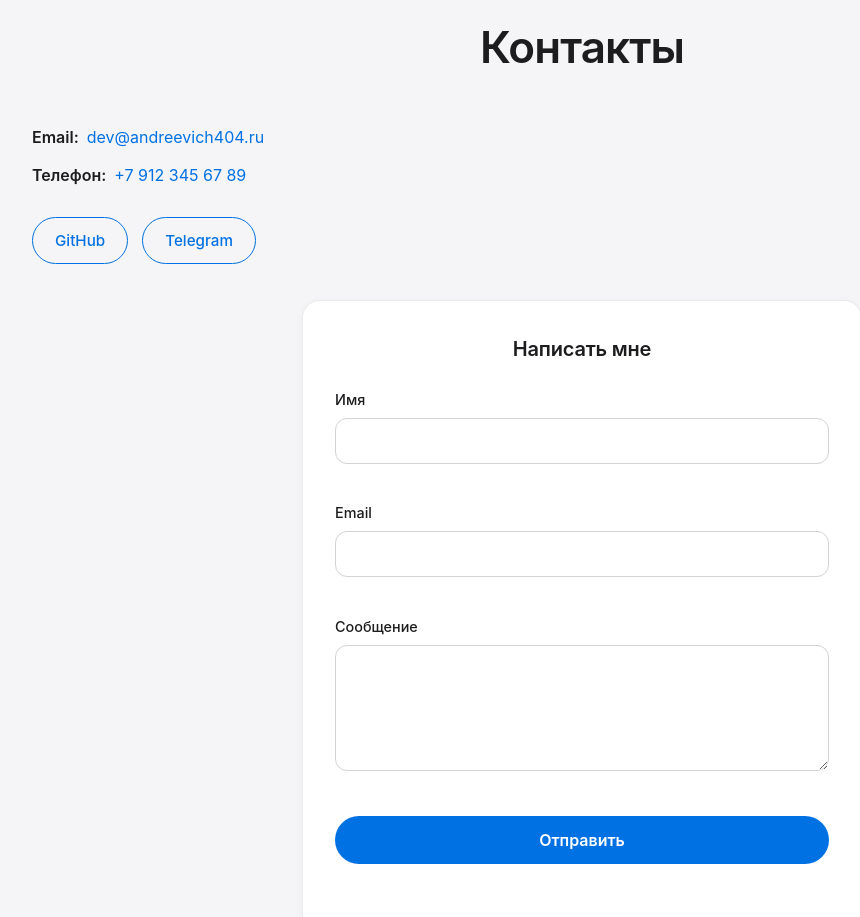
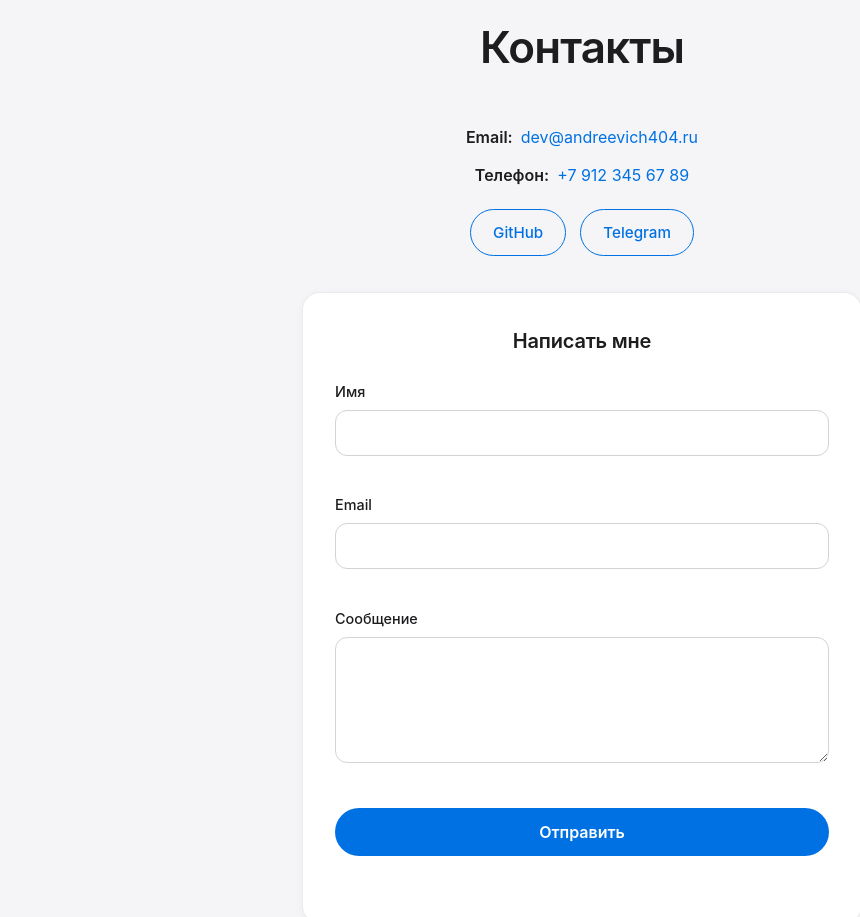
Before and after one commit to andreevich404/modern-web-development, a plain HTML site: page index.html in a window 1280 px wide. Shown: the part 2400-3317 px from the top of the page, without its empty margins (58-918 px from the left). Drawn offline with nearby package versions, Linux system fonts and the light colour scheme.

Commit message:
style(contacts): center contact details with the form
- Контакты и соцсети выровнены по центру в одной колонке с формой

```diff
--- a/css/styles.css
+++ b/css/styles.css
@@ -445,15 +445,27 @@
 	background: var(--color-bg-alt);
 }
 
+.contacts__intro {
+	max-width: 560px;
+	margin: 0 auto 36px;
+	display: flex;
+	flex-direction: column;
+	align-items: center;
+	text-align: center;
+}
+
 .contacts__list {
 	display: flex;
 	flex-direction: column;
+	align-items: center;
 	gap: 12px;
-	margin-bottom: 28px;
+	margin-bottom: 20px;
 }
 
 .contacts__item {
 	display: flex;
+	justify-content: center;
+	flex-wrap: wrap;
 	gap: 8px;
 }
 
@@ -474,8 +486,8 @@
 .contacts__socials {
 	display: flex;
 	flex-wrap: wrap;
+	justify-content: center;
 	gap: 14px;
-	margin-bottom: 36px;
 }
 
 .contacts__social {
--- a/index.html
+++ b/index.html
@@ -149,6 +149,7 @@
     <section id="contacts" class="section contacts">
       <div class="container">
         <h2 class="section__title">Контакты</h2>
+        <div class="contacts__intro">
           <ul class="contacts__list">
             <li class="contacts__item">
               <span class="contacts__label">Email:</span>
@@ -162,7 +163,9 @@
           <div class="contacts__socials">
             <a href="https://github.com/andreevich404" class="contacts__social" target="_blank"
               rel="noreferrer">GitHub</a>
-          <a href="https://t.me/andreevich404" class="contacts__social" target="_blank" rel="noreferrer">Telegram</a>
+            <a href="https://t.me/andreevich404" class="contacts__social" target="_blank"
+              rel="noreferrer">Telegram</a>
+          </div>
         </div>
         <form class="contact-form" id="contactForm" novalidate>
           <h3 class="contact-form__title">Написать мне</h3>
```
Lines whose indentation alone changed are shown as unchanged.
